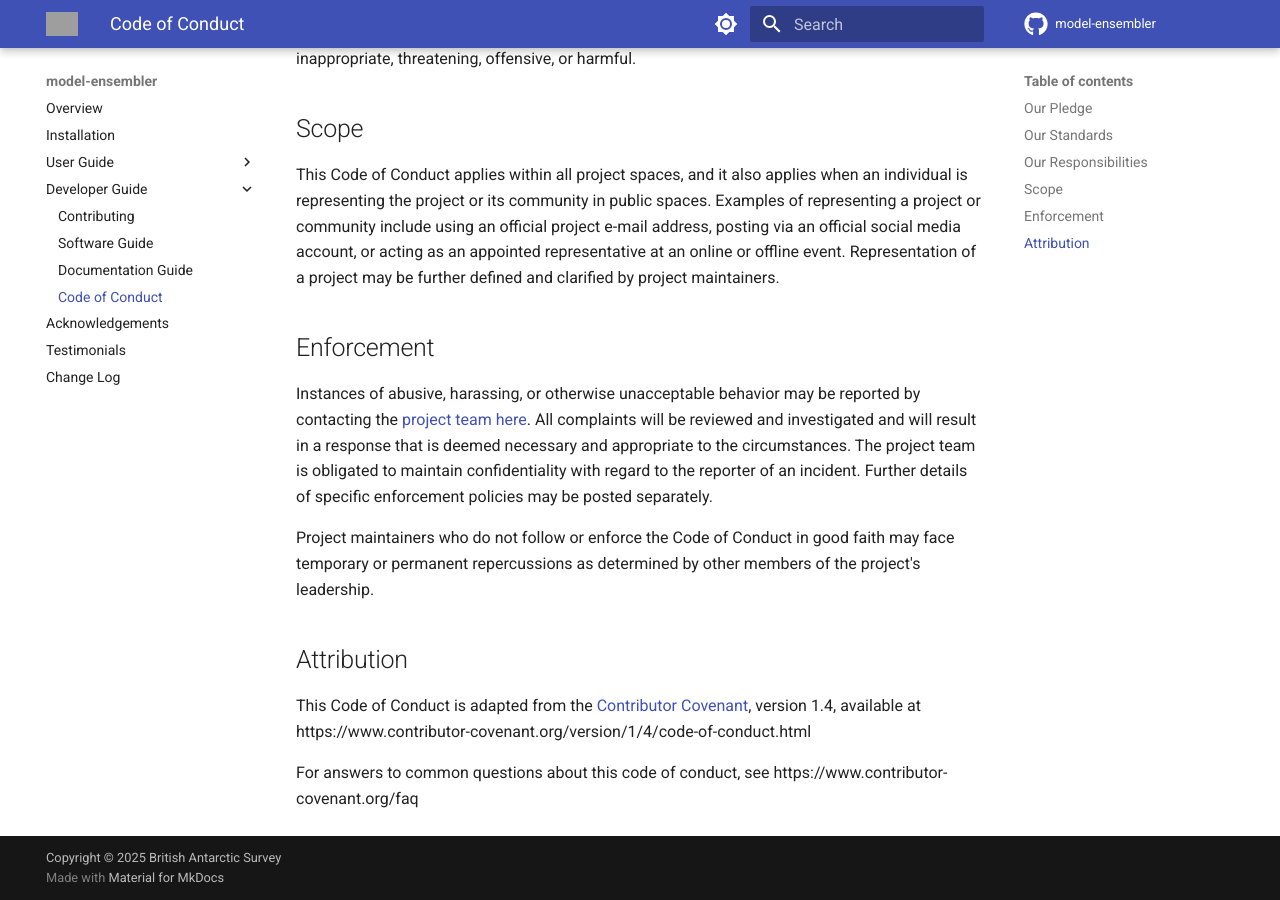
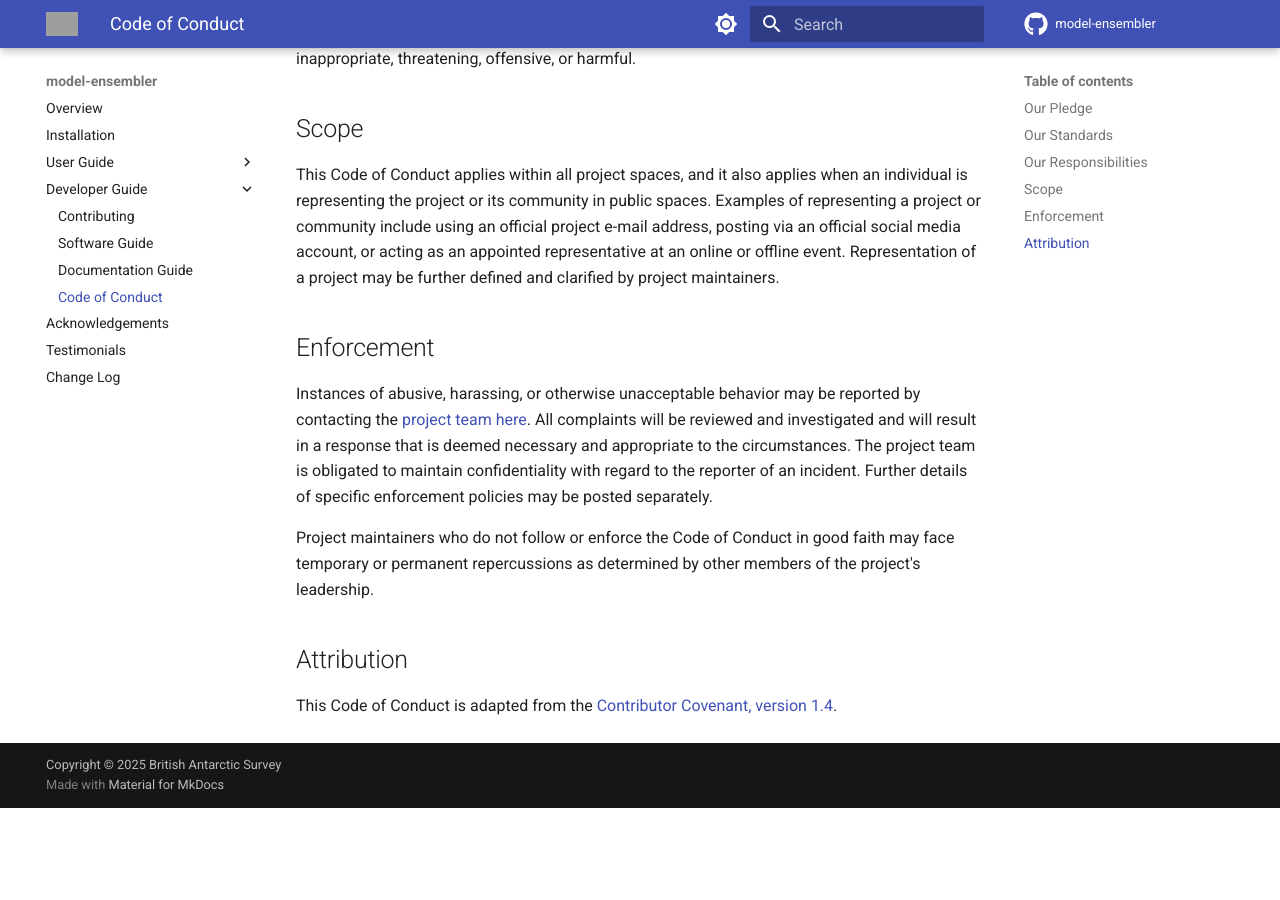
Before and after one commit to environmental-forecasting/model-ensembler, an MkDocs documentation site: the page built from docs/developer/code_of_conduct.md, in a window 1280 px wide and 900 px high, scrolled down 1109 px. Built offline with MkDocs 1.6.1 and Material for MkDocs 9.7.7, drawn with Linux system fonts in a browser that asks for light colours; comment, search, counter and statistics services are not loaded; after the commit the page ends 1917 px from its top, so only the background shows below that; grey boxes are pictures that could not be loaded.

Commit message:
make contributor covenant links accessible

```diff
--- a/docs/developer/code_of_conduct.md
+++ b/docs/developer/code_of_conduct.md
@@ -67,8 +67,4 @@ members of the project's leadership.
 
 ## Attribution
 
-This Code of Conduct is adapted from the [Contributor Covenant](https://www.contributor-covenant.org), version 1.4,
-available at https://www.contributor-covenant.org/version/1/4/code-of-conduct.html
-
-For answers to common questions about this code of conduct, see
-https://www.contributor-covenant.org/faq
+This Code of Conduct is adapted from the [Contributor Covenant, version 1.4](https://www.contributor-covenant.org/version/1/4/code-of-conduct.html).
```
